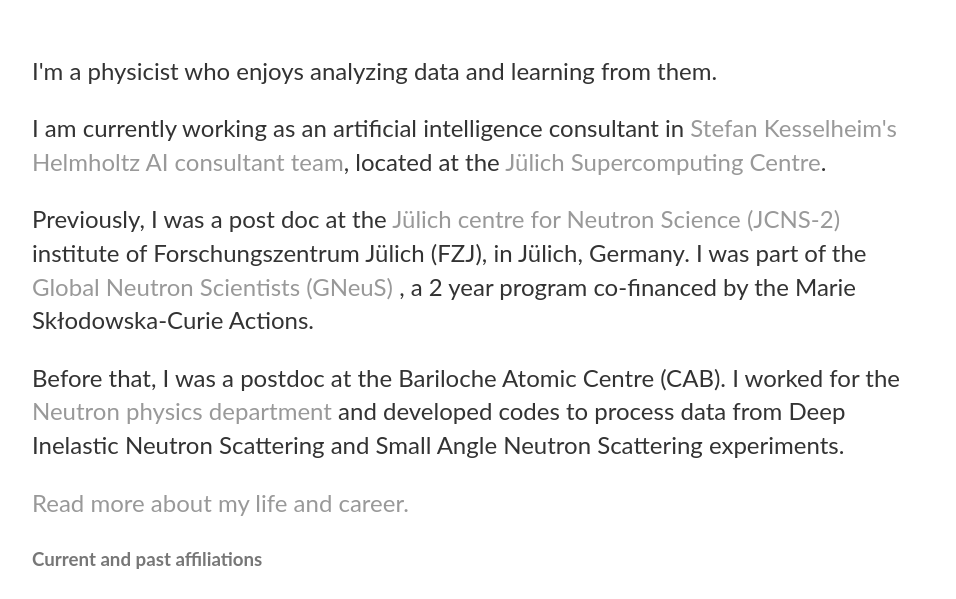
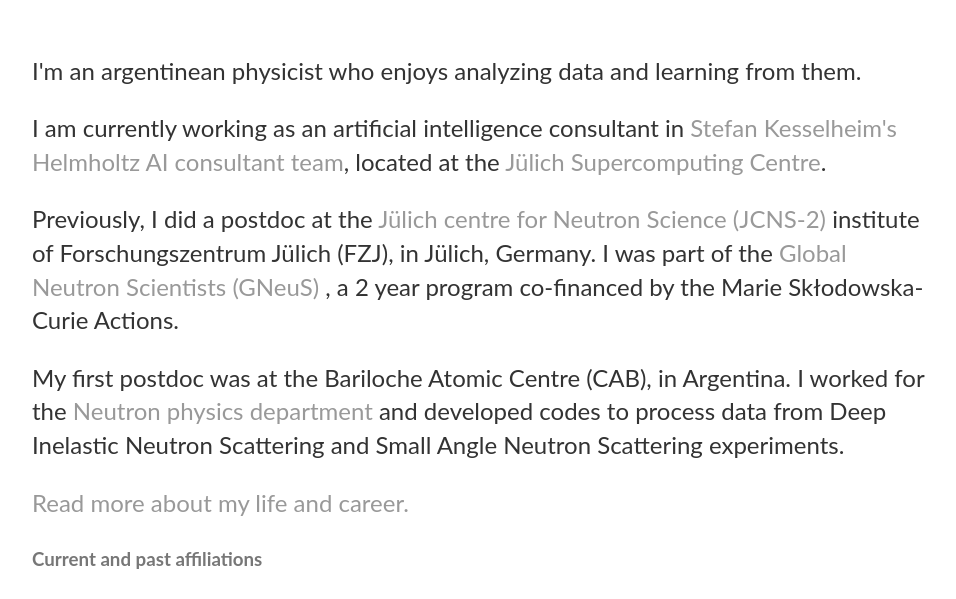
Before and after one commit to jorobledo/jorobledo.github.io, a Jekyll site: the page built from index.html, in a window 1280 px wide, cut to the strip 338-937 px from the top of the page. Shown: the whole strip, without its empty margins (160-1116 px from the left). Built offline with Jekyll 4.4.1, drawn with Linux system fonts in a browser that asks for light colours.

Commit message:
fix minor changes to main

```diff
--- a/index.html
+++ b/index.html
@@ -13,14 +13,14 @@
 	</div>
 
 	<div>
-		<p>I'm a physicist who enjoys analyzing data and learning from them. </p>
+		<p>I'm an argentinean physicist who enjoys analyzing data and learning from them. </p>
 
 		<p> I am currently working as an artificial intelligence consultant in <a href="https://www.helmholtz.ai/applied-ai/ai-consultancy-teams/kesselheim-team/"> Stefan Kesselheim's Helmholtz AI consultant team</a>, located at the <a href="https://www.fz-juelich.de/en/ias/jsc">Jülich Supercomputing Centre</a>.</p>
 		<p> Previously,
-			I was a post doc at the <a href="https://www.fz-juelich.de/en/jcns">Jülich centre for Neutron Science (JCNS-2)</a> institute of Forschungszentrum Jülich (FZJ), in Jülich, Germany. I was part of the <a hred="https://gneus.eu/"> Global Neutron Scientists (GNeuS) </a>, a 2 year program co-financed by the Marie Skłodowska-Curie Actions.
+			I did a postdoc at the <a href="https://www.fz-juelich.de/en/jcns">Jülich centre for Neutron Science (JCNS-2)</a> institute of Forschungszentrum Jülich (FZJ), in Jülich, Germany. I was part of the <a hred="https://gneus.eu/"> Global Neutron Scientists (GNeuS) </a>, a 2 year program co-financed by the Marie Skłodowska-Curie Actions.
 		</p>
 
-		<p> Before that, I was a postdoc at the Bariloche Atomic Centre (CAB). I worked for the <a href="https://www.cab.cnea.gov.ar/nyr/index.html">Neutron physics department</a> and developed codes to process data from Deep Inelastic Neutron Scattering and Small Angle Neutron Scattering experiments.</p>
+		<p> My first postdoc was at the Bariloche Atomic Centre (CAB), in Argentina. I worked for the <a href="https://www.cab.cnea.gov.ar/nyr/index.html">Neutron physics department</a> and developed codes to process data from Deep Inelastic Neutron Scattering and Small Angle Neutron Scattering experiments.</p>
 
 		<p>
 			<a href="/about">Read more about my life and career.</a>
```
